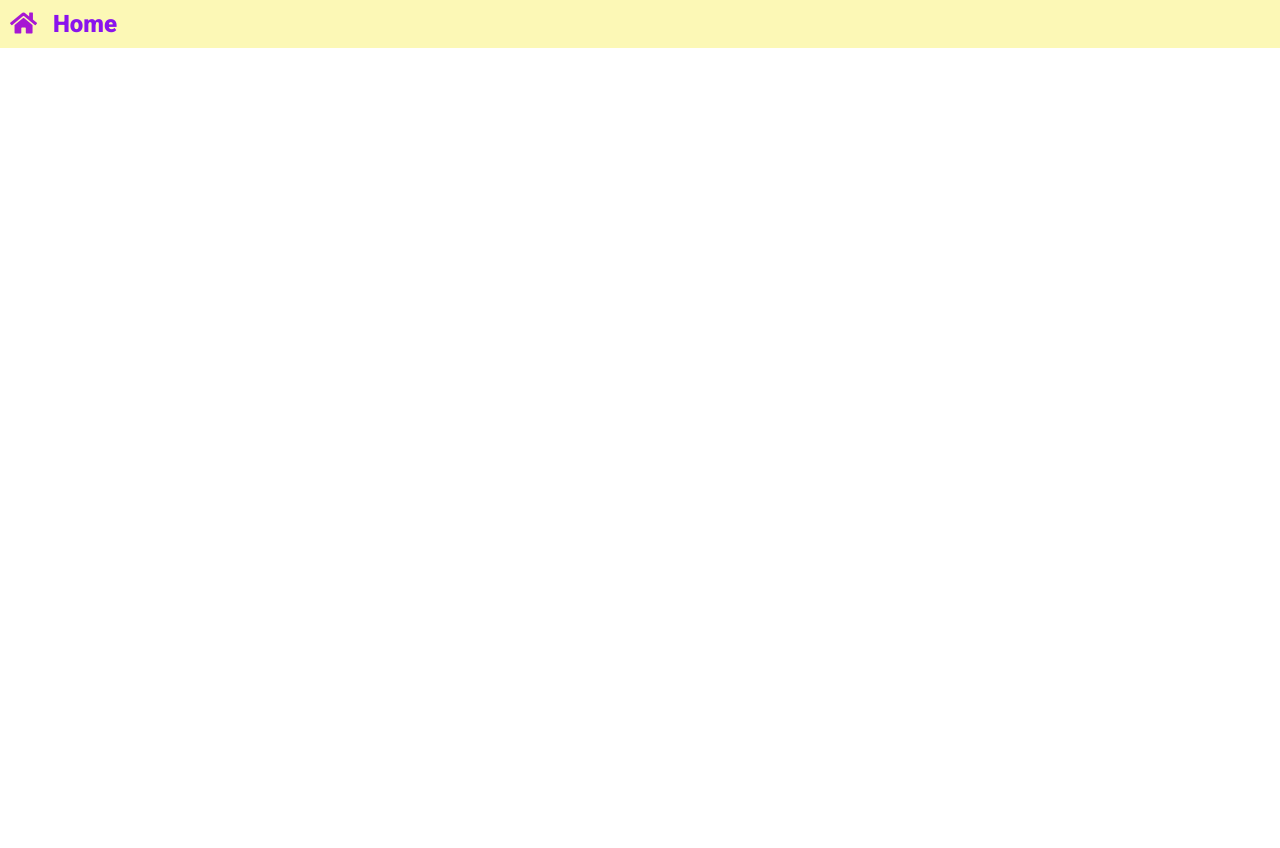
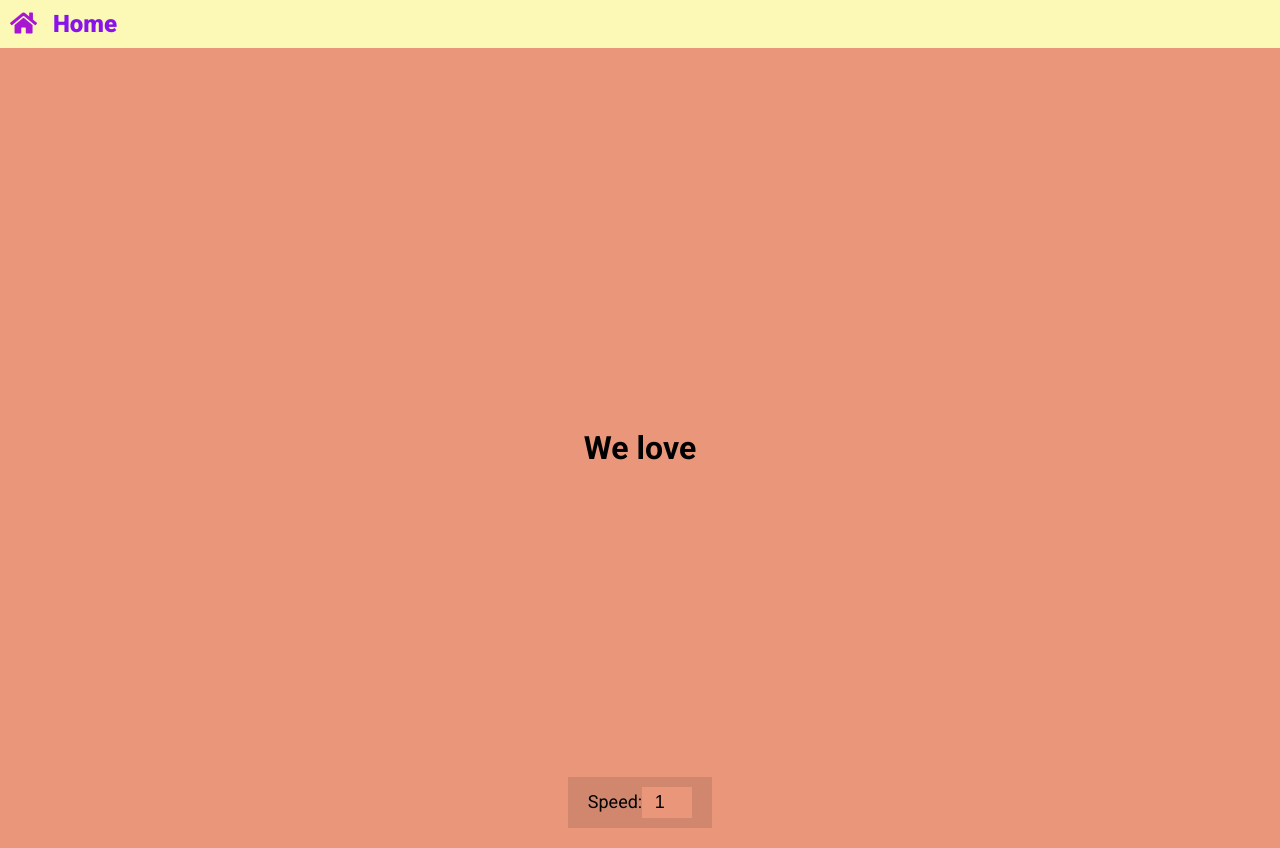
Before and after one commit to namnguyen191/fifty-projects, an Angular app: page /day-thirty in a window 1280 px wide. Before the commit this address led to /. Before the commit the page ends 800 px from the top, so only its background shows below. Built offline with nearby package versions, Linux system fonts and the light colour scheme; a web font is replaced by a local one.

Commit message:
Add day-thirty

```diff
--- a/src/app/app-routing.module.ts
+++ b/src/app/app-routing.module.ts
@@ -117,6 +117,7 @@ const routes: Routes = [
   { path: 'day-twenty-seven', loadChildren: () => import('./features/day-twenty-seven/day-twenty-seven.module').then(m => m.DayTwentySevenModule) },
   { path: 'day-twenty-eight', loadChildren: () => import('./features/day-twenty-eight/day-twenty-eight.module').then(m => m.DayTwentyEightModule) },
   { path: 'day-twenty-nine', loadChildren: () => import('./features/day-twenty-nine/day-twenty-nine.module').then(m => m.DayTwentyNineModule) },
+  { path: 'day-thirty', loadChildren: () => import('./features/day-thirty/day-thirty.module').then(m => m.DayThirtyModule) },
 ];
 
 @NgModule({
--- /dev/null
+++ b/src/app/features/day-thirty/day-thirty-routing.module.ts
@@ -0,0 +1,11 @@
+import { NgModule } from '@angular/core';
+import { RouterModule, Routes } from '@angular/router';
+import { DayThirtyComponent } from './day-thirty.component';
+
+const routes: Routes = [{ path: '', component: DayThirtyComponent }];
+
+@NgModule({
+  imports: [RouterModule.forChild(routes)],
+  exports: [RouterModule]
+})
+export class DayThirtyRoutingModule { }
--- /dev/null
+++ b/src/app/features/day-thirty/day-thirty.component.html
@@ -0,0 +1,14 @@
+<h1 #text>Starting ....</h1>
+<div>
+  <label for="speed">Speed:</label>
+  <input
+    type="number"
+    name="speed"
+    id="speed"
+    [value]="speedLevel"
+    min="1"
+    max="5"
+    step="1"
+    (input)="speedLevel = speedLevel + 1"
+  />
+</div>
--- /dev/null
+++ b/src/app/features/day-thirty/day-thirty.component.scss
@@ -0,0 +1,26 @@
+:host {
+  min-height: 100vh;
+  display: flex;
+  justify-content: center;
+  align-items: center;
+  flex-direction: column;
+  background-color: darksalmon;
+  position: relative;
+
+  div {
+    position: absolute;
+    bottom: 20px;
+    background-color: rgba($color: #000000, $alpha: 0.1);
+    padding: 10px 20px;
+    font-size: 18px;
+
+    input {
+      width: 50px;
+      padding: 5px;
+      font-size: 18px;
+      background-color: darksalmon;
+      border: none;
+      text-align: center;
+    }
+  }
+}
--- /dev/null
+++ b/src/app/features/day-thirty/day-thirty.component.ts
@@ -0,0 +1,52 @@
+import {
+  AfterViewInit,
+  Component,
+  ElementRef,
+  OnInit,
+  Renderer2,
+  ViewChild,
+} from '@angular/core';
+import { Title } from '@angular/platform-browser';
+
+@Component({
+  selector: 'app-day-thirty',
+  templateUrl: './day-thirty.component.html',
+  styleUrls: ['./day-thirty.component.scss'],
+})
+export class DayThirtyComponent implements OnInit, AfterViewInit {
+  @ViewChild('text') textEleRef?: ElementRef<HTMLHeadingElement>;
+
+  text = 'We love programming!';
+  index = 1;
+  speedLevel = 1;
+
+  constructor(private titleService: Title, private renderer: Renderer2) {}
+
+  ngOnInit(): void {
+    this.titleService.setTitle('Fifty Projects - Day 30');
+  }
+
+  ngAfterViewInit(): void {
+    this.writeText();
+  }
+
+  writeText() {
+    const textEle = this.textEleRef?.nativeElement;
+
+    this.renderer.setProperty(
+      textEle,
+      'innerText',
+      this.text.slice(0, this.index)
+    );
+
+    this.index++;
+
+    if (this.index > this.text.length) {
+      this.index = 1;
+    }
+
+    setTimeout(() => {
+      this.writeText();
+    }, 1000 / this.speedLevel);
+  }
+}
--- a/src/app/home/home.component.html
+++ b/src/app/home/home.component.html
@@ -230,4 +230,12 @@
     description="Custom double-click with effect"
   >
   </app-project-card>
+
+  <app-project-card
+    routerLink="day-thirty"
+    title="Day 30"
+    imgUrl="assets/images/day-thirty-snippet.png"
+    description="Auto Text writter using simple JS"
+  >
+  </app-project-card>
 </div>
```
Also changed, not shown: src/app/features/day-thirty/day-thirty.module.ts (added, +17 -0 lines), src/assets/images/day-thirty-snippet.png (added), 1 other file (tests, documents, lock files or other folders).
